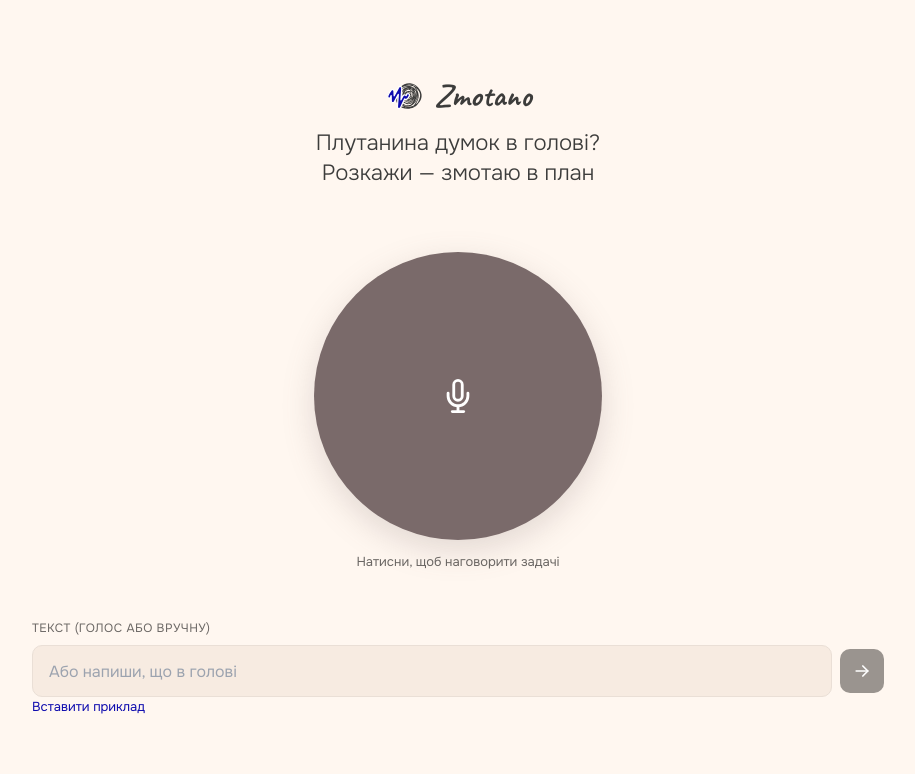
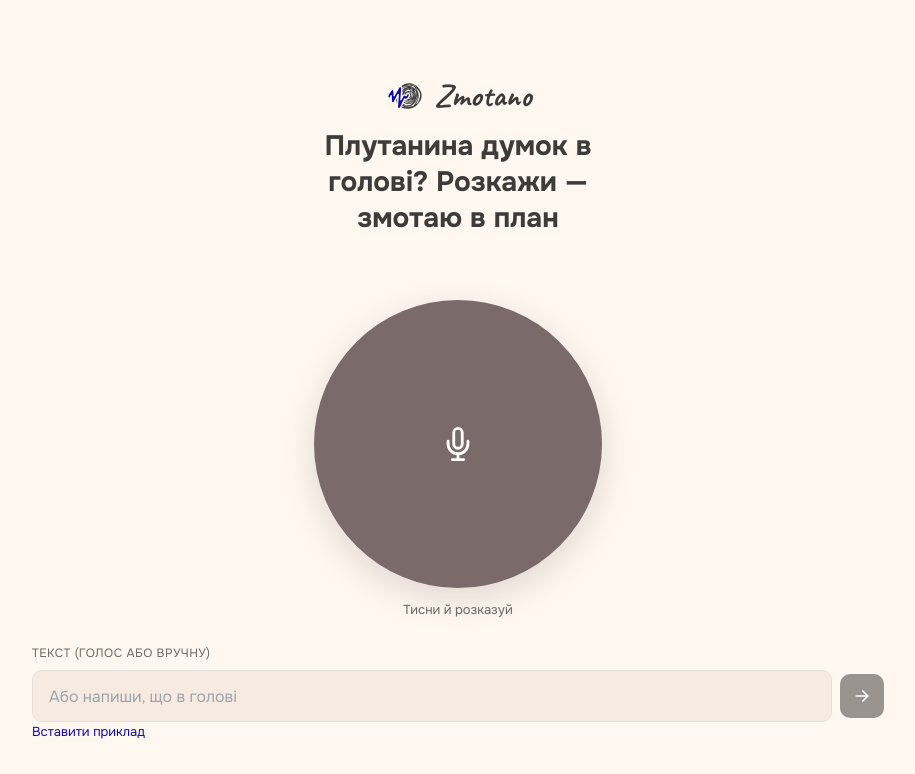
Before and after one commit to itsoliash/AI-planner, a Next.js app: page / in a window 1280 px wide. Shown: the top 774 px of the page, without its empty margins (182-1097 px from the left). Built offline with nearby package versions, Linux system fonts and the light colour scheme.

Commit message:
copy: adjust capture mic status wording (WIP cleanup before plan execution)

```diff
--- a/app/globals.css
+++ b/app/globals.css
@@ -131,9 +131,9 @@ h1 {
   margin-left: auto;
   margin-right: auto;
   text-align: center;
-  font-size: var(--t-display-size);
-  line-height: var(--t-display-line);
-  font-weight: var(--t-display-weight);
+  font-size: 1.75rem;
+  line-height: 2.25rem;
+  font-weight: 700;
   color: var(--ink);
   margin-bottom: var(--s-8);
 }
@@ -170,8 +170,8 @@ h1 {
    щоб композиція не змушувала сторінку скролитись раніше кнопки. */
 @media (max-height: 700px) {
   .brand .sub {
-    font-size: 1.125rem;
-    line-height: 1.625rem;
+    font-size: 1.375rem;
+    line-height: 1.875rem;
   }
 }
 
--- a/app/page.tsx
+++ b/app/page.tsx
@@ -242,7 +242,7 @@ export default function Home() {
           </button>
           <div className="mic-status">
             {!isProcessing && voiceState === "idle" && (voiceSupported
-              ? "Натисни, щоб наговорити задачі"
+              ? "Тисни й розказуй"
               : "Запис голосу недоступний у цьому браузері — введи текст нижче")}
             {!isProcessing && voiceState === "recording" && (
               <span className="rec-live">● Запис… {formatTimer(elapsed)}</span>
```
